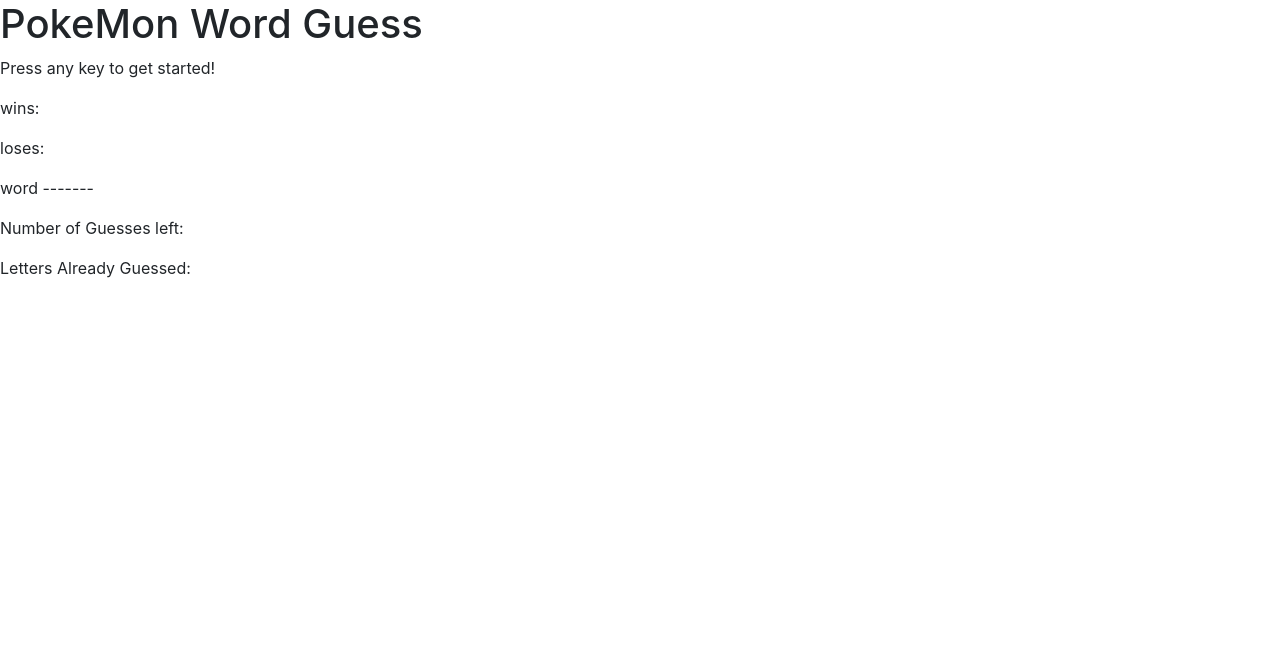
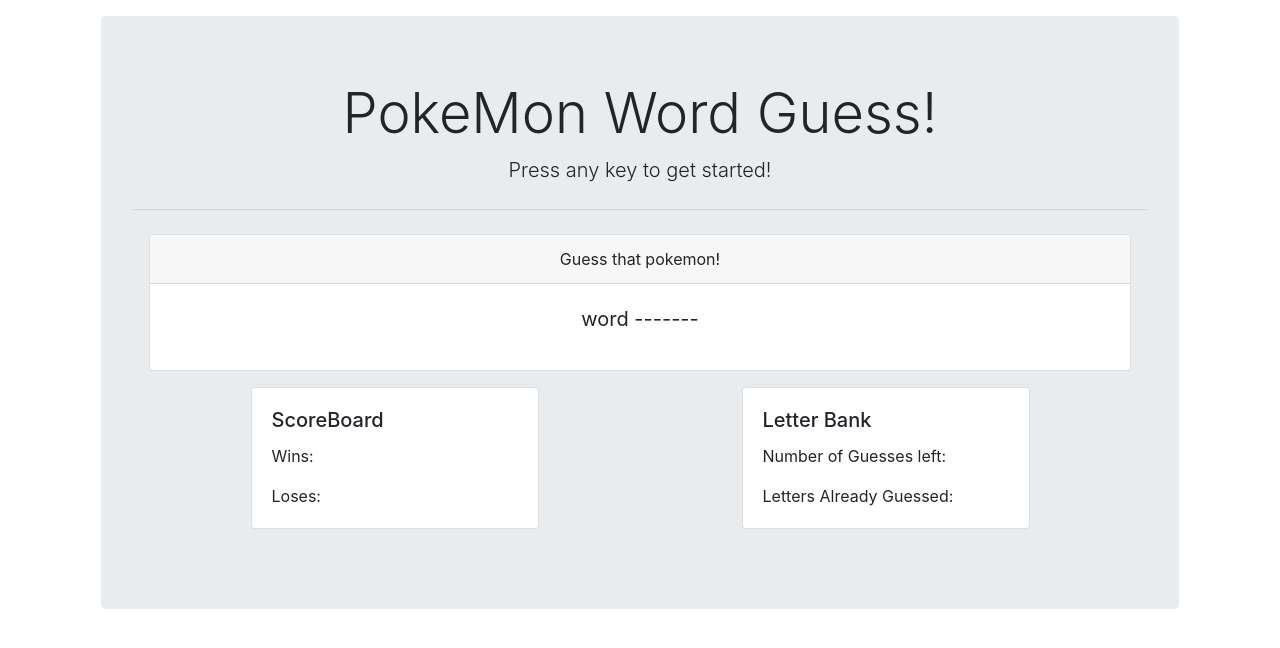
Before and after one commit to JYoung32/word-guess-game, a plain HTML site: page index.html in a window 1280 px wide. Drawn offline with nearby package versions, Linux system fonts and the light colour scheme; files that its build step writes are made by us from their sources.

Commit message:
added base bootstrap styling to html page

```diff
--- a/index.html
+++ b/index.html
@@ -10,21 +10,39 @@
 <title>Pokemon Starter Word Guess Game</title>
 </head>
 <body>
-    <div class="wrapper">
-        <div class="title">
-            <h1>PokeMon Word Guess</h1>
-            <p>Press any key to get started!</p>
-        </div>
-        <div class="scoreboard">
-            <p>wins:</p>
-            <p>loses:</p>
-        </div>
-        <div class="gamesection">
-            <p>word -------</p>
-        </div>
-        <div class="guesses">
-            <p>Number of Guesses left:</p>
-            <p>Letters Already Guessed:</p>
+    <div class="container">
+        <div class="jumbotron m-3">
+            <h1 class="display-4 text-center">PokeMon Word Guess!</h1>
+            <p class="lead text-center">Press any key to get started!</p>
+            <hr class="my-4">
+            <div class="card m-3">
+                <div class="card-header text-center">
+                    Guess that pokemon!
+                </div>
+                <div class="card-body">
+                <blockquote class="blockquote mb-0 text-center">
+                    <div class="gamesection">
+                        <p>word -------</p>
+                    </div>
+                </blockquote>
+                </div>
+            </div>
+            <div class="row d-flex justify-content-around m-3">
+                <div class="card" style="width: 18rem;">
+                    <div class="card-body">
+                        <h5 class="card-title">ScoreBoard</h5>
+                        <p class="card-text">Wins:</p>
+                        <p class="card-text">Loses:</p>
+                    </div>
+                </div>
+                <div class="card" style="width: 18rem;">
+                    <div class="card-body">
+                        <h5 class="card-title">Letter Bank</h5>
+                        <p class="card-text">Number of Guesses left:</p>
+                        <p class="card-text">Letters Already Guessed:</p>
+                    </div>
+                </div>
+            </div>
         </div>
     </div>
 
```
